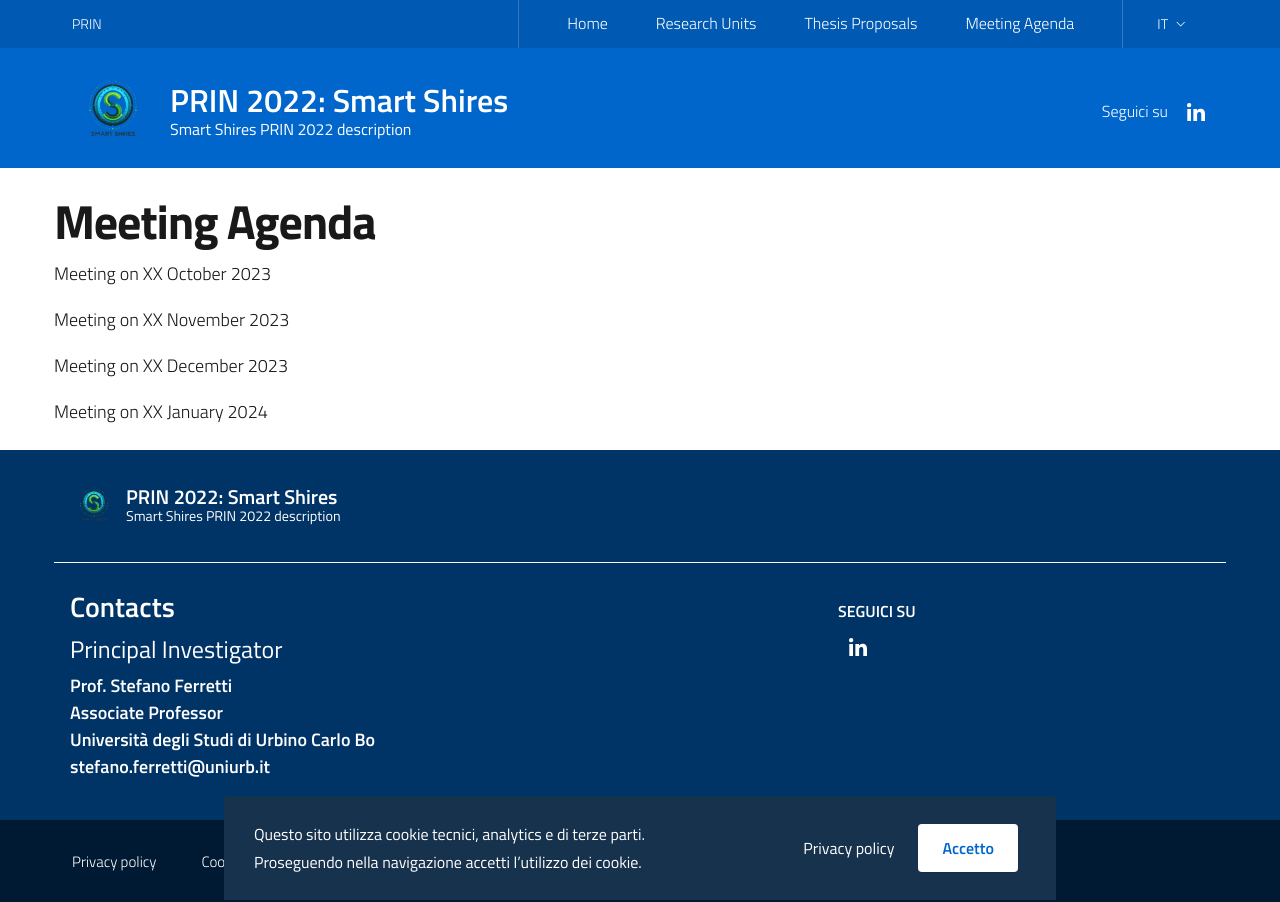
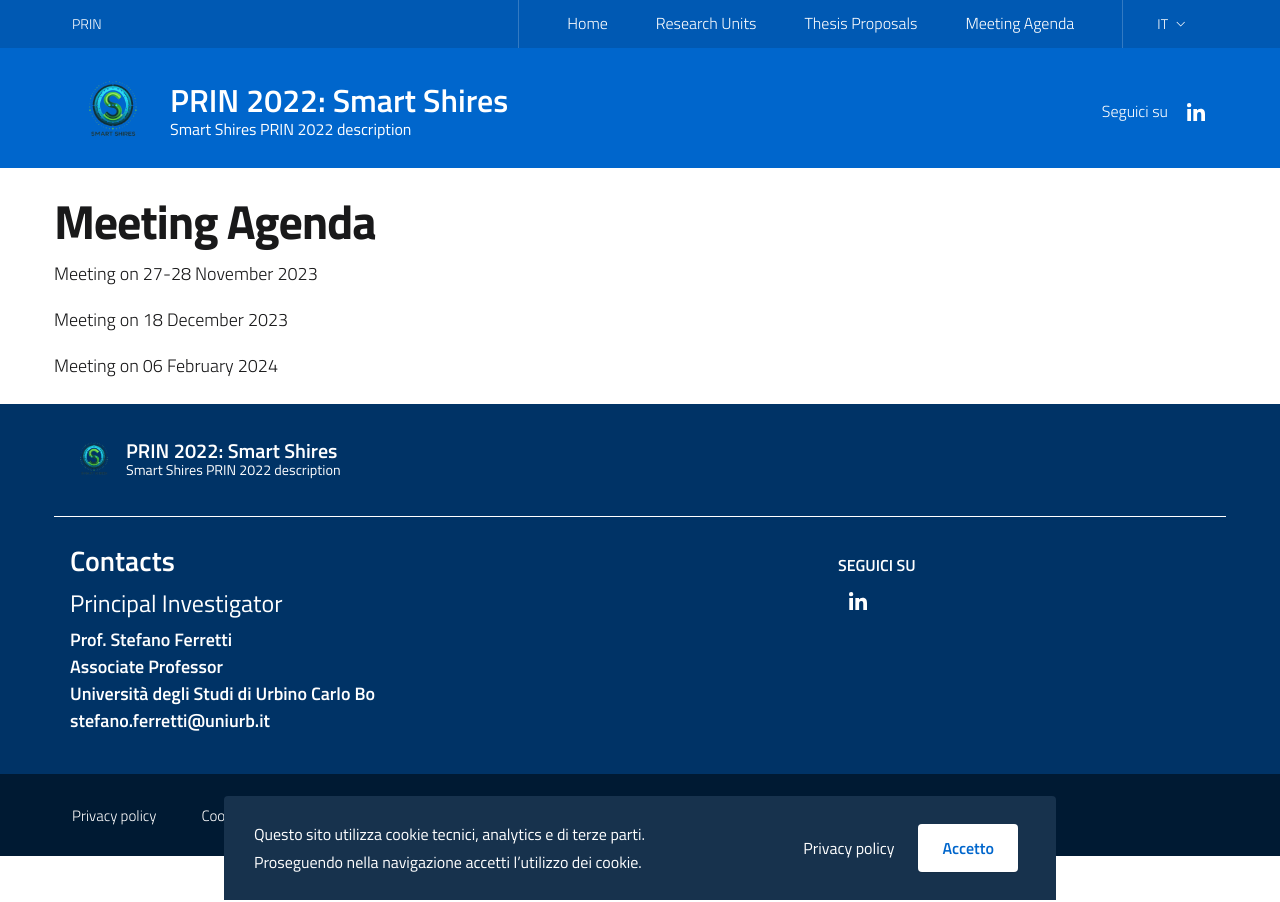
Before and after one commit to smartshires/smartshires.github.io, a Jekyll site: the page built from it/meeting-agenda.md, in a window 1280 px wide. Built offline with Jekyll 4.4.1, drawn with Linux system fonts in a browser that asks for light colours.

Commit message:
Update meeting-agenda.md

```diff
--- a/it/meeting-agenda.md
+++ b/it/meeting-agenda.md
@@ -6,10 +6,8 @@ ref: meeting-agenda
 permalink: /it/meeting-agenda
 ---
 
-Meeting on XX October 2023
+Meeting on 27-28 November 2023
 
-Meeting on XX November 2023
+Meeting on 18 December 2023
 
-Meeting on XX December 2023
-
-Meeting on XX January 2024
+Meeting on 06 February 2024
```
